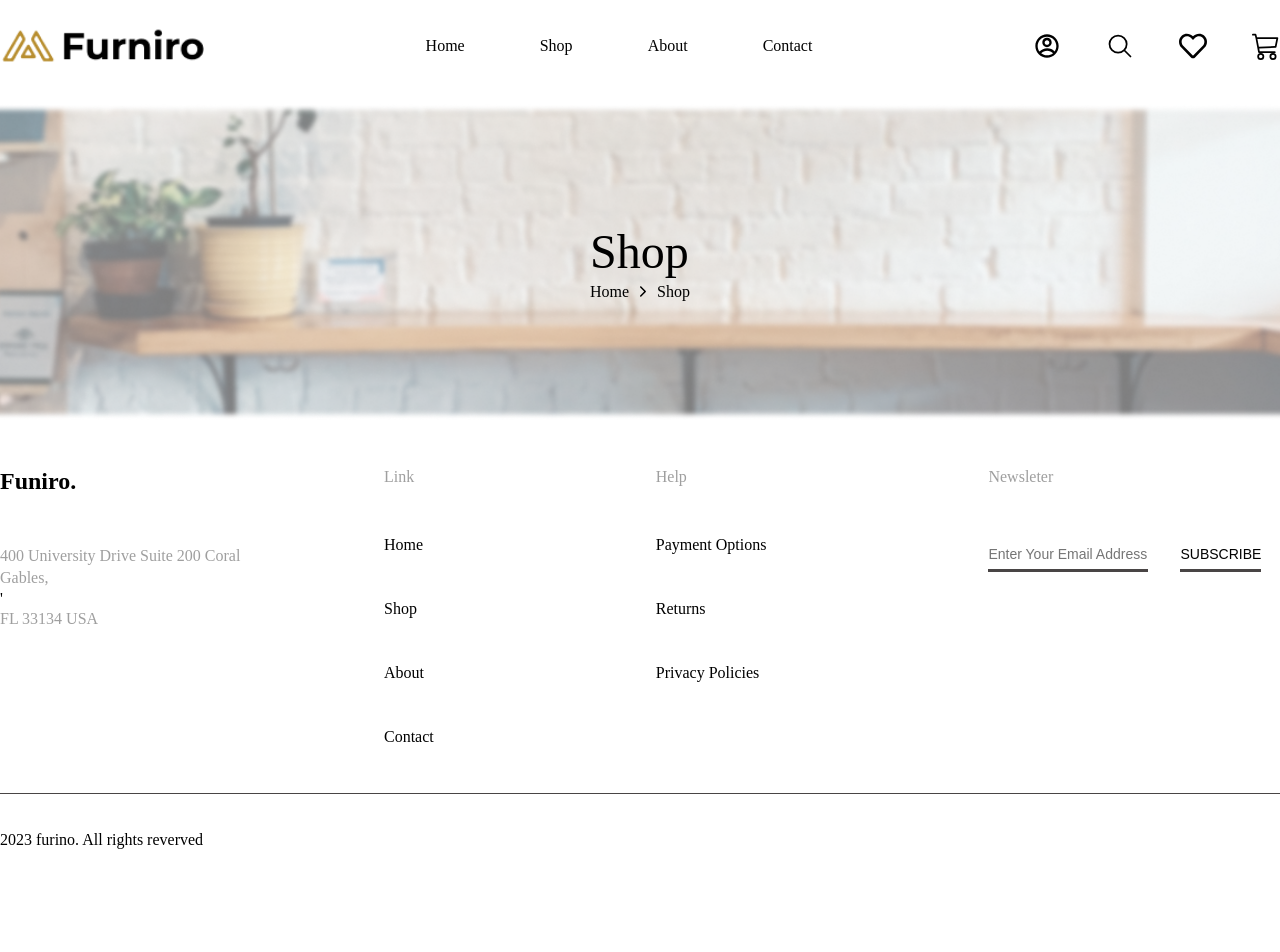
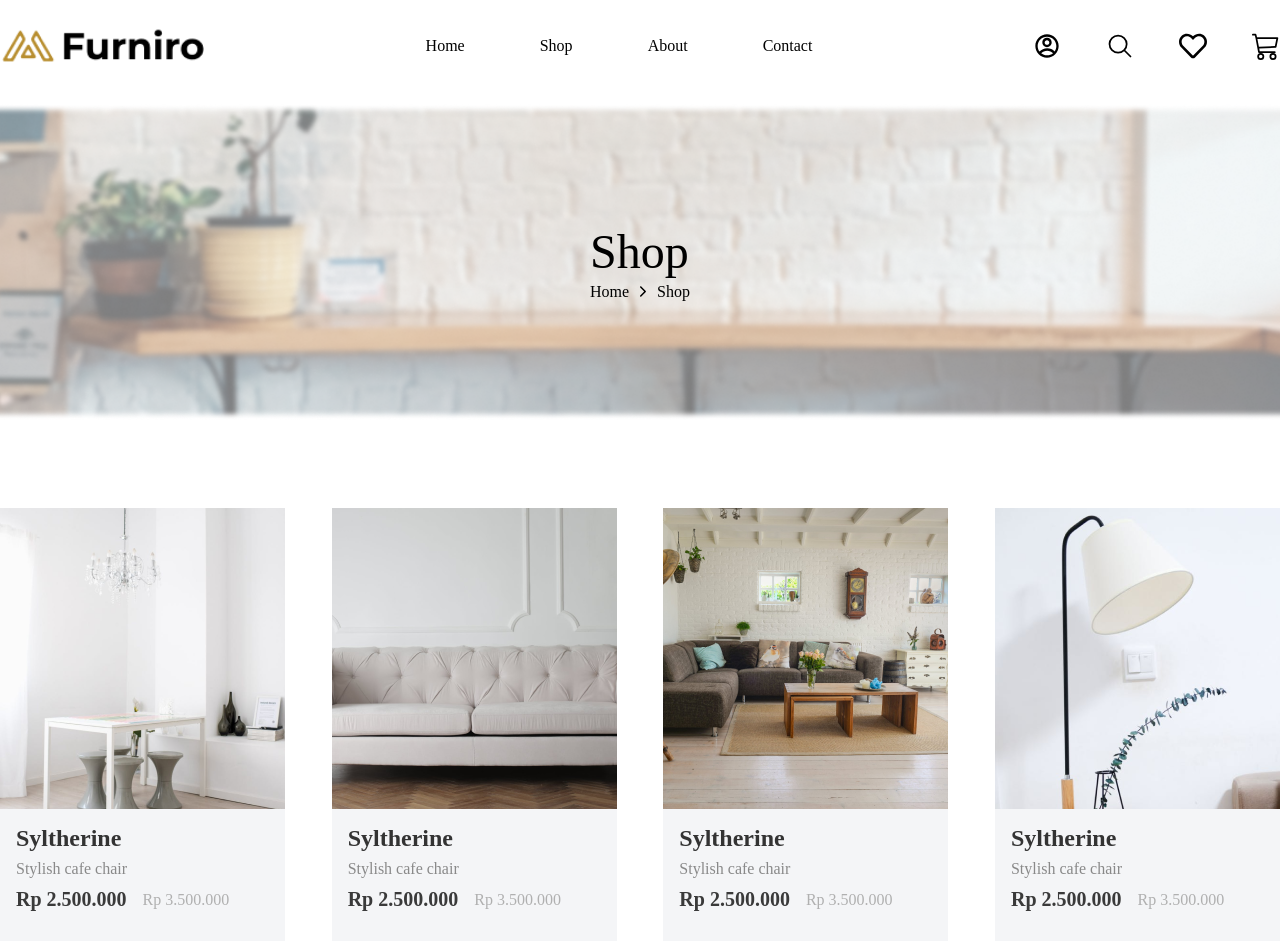
Before and after one commit to yeasin5060/Furniro-eCommerce-frontend, a React (Vite) app: page /shop in a window 1280 px wide. Shown: the top 952 px of the page. Before the commit the page ends 887 px from the top, so only its background shows below. Built offline with nearby package versions, Linux system fonts and the light colour scheme.

Commit message:
shop shopproduct design done

```diff
--- a/src/Pages/Shop/Shop.jsx
+++ b/src/Pages/Shop/Shop.jsx
@@ -1,10 +1,12 @@
 import React from 'react'
 import Shopbaner from './Shopbaner/Shopbaner'
+import Shopproduct from './Shopproduct/Shopproduct'
 
 const Shop = () => {
   return (
     <>
         <Shopbaner/>
+        <Shopproduct/>
     </>
   )
 }
--- /dev/null
+++ b/src/Pages/Shop/Shopproduct/Shopproduct.css
@@ -0,0 +1,75 @@
+#shopproduct{
+    padding: 56px 0 81px 0;
+    background: white;
+    width: 100%;
+}
+
+.shopproduct-contant-wrapper{
+    width: 100%;
+}
+
+.shopproduct-images-container-flex{
+    display: flex;
+    align-items: center;
+    justify-content: space-between;
+    flex-wrap: wrap;
+    gap: 32px;
+    margin-top: 32px;
+}
+
+.shopproduct-img-container{
+    width: 285px;
+    background: #F4F5F7;
+}
+
+.shopproduct-img-box{
+    width: 100%;
+    height: 301px;
+    overflow: hidden;
+}
+
+.shopproduct-img-box img{
+    width: 100%;
+    height: 100%;
+    object-fit: cover;
+}
+
+.shopproduct-image-contant-box{
+    padding: 16px 20px 30px 16px;
+    text-align: left;
+}
+
+.shopproduct-name{
+    font-size: 24px;
+    font-weight: 600;
+    color: #333333;
+    text-transform: capitalize;
+    margin-bottom: 8px;
+}
+
+.shopproduct-pera{
+    font-size: 16px;
+    font-weight: 500;
+    color: #898989;
+    margin-bottom: 10px;
+}
+
+.shopproduct-price-box-flex{
+    display: flex;
+    align-items: center;
+    justify-content: left;
+    flex-wrap: wrap;
+    column-gap: 16px;
+}
+
+.shopproduct-newprice{
+    font-size: 20px;
+    font-weight: 600;
+    color: #3A3A3A;
+}
+
+.shopproduct-oldprice{
+    font-size: 16px;
+    font-weight: 400;
+    color: #B0B0B0;
+}
--- /dev/null
+++ b/src/Pages/Shop/Shopproduct/Shopproduct.jsx
@@ -0,0 +1,175 @@
+import React from 'react'
+import Heading from '../../../Utils/Heading/Heading';
+import productone from '../../../images/productone.png';
+import producttwo from '../../../images/producttwo.png';
+import productthree from '../../../images/productthree.png';
+import productfour from '../../../images/productfour.png';
+import productfive from '../../../images/productfive.png';
+import productsix from '../../../images/productsix.png';
+import productseven from '../../../images/productseven.png';
+import producteight from '../../../images/productone.png';
+import './Shopproduct.css'
+
+let shopProductArray = [
+    {
+        id : 1 ,
+        name : "Syltherine",
+        pera : "Stylish cafe chair",
+        img : productone,
+        newprice : "Rp 2.500.000",
+        oldprice : "Rp 3.500.000"
+    },
+    {
+        id : 2,
+        name : "Syltherine",
+        pera : "Stylish cafe chair",
+        img : producttwo,
+        newprice : "Rp 2.500.000",
+        oldprice : "Rp 3.500.000"
+    },
+    {
+        id : 3 ,
+        name : "Syltherine",
+        pera : "Stylish cafe chair",
+        img : productthree,
+        newprice : "Rp 2.500.000",
+        oldprice : "Rp 3.500.000"
+    },
+    {
+        id : 4 ,
+        name : "Syltherine",
+        pera : "Stylish cafe chair",
+        img : productfour,
+        newprice : "Rp 2.500.000",
+        oldprice : "Rp 3.500.000"
+    },
+    {
+        id : 5,
+        name : "Syltherine",
+        pera : "Stylish cafe chair",
+        img : productfive,
+        newprice : "Rp 2.500.000",
+        oldprice : "Rp 3.500.000"
+    },
+    {
+        id : 6 ,
+        name : "Syltherine",
+        pera : "Stylish cafe chair",
+        img : productsix,
+        newprice : "Rp 2.500.000",
+        oldprice : "Rp 3.500.000"
+    },
+    {
+        id : 7 ,
+        name : "Syltherine",
+        pera : "Stylish cafe chair",
+        img : productseven,
+        newprice : "Rp 2.500.000",
+        oldprice : "Rp 3.500.000"
+    },
+    {
+        id : 8 ,
+        name : "Syltherine",
+        pera : "Stylish cafe chair",
+        img : producteight,
+        newprice : "Rp 2.500.000",
+        oldprice : "Rp 3.500.000"
+    },
+    {
+        id : 9 ,
+        name : "Syltherine",
+        pera : "Stylish cafe chair",
+        img : productone,
+        newprice : "Rp 2.500.000",
+        oldprice : "Rp 3.500.000"
+    },
+    {
+        id : 10,
+        name : "Syltherine",
+        pera : "Stylish cafe chair",
+        img : producttwo,
+        newprice : "Rp 2.500.000",
+        oldprice : "Rp 3.500.000"
+    },
+    {
+        id : 11 ,
+        name : "Syltherine",
+        pera : "Stylish cafe chair",
+        img : productthree,
+        newprice : "Rp 2.500.000",
+        oldprice : "Rp 3.500.000"
+    },
+    {
+        id : 12 ,
+        name : "Syltherine",
+        pera : "Stylish cafe chair",
+        img : productfour,
+        newprice : "Rp 2.500.000",
+        oldprice : "Rp 3.500.000"
+    },
+    {
+        id : 13,
+        name : "Syltherine",
+        pera : "Stylish cafe chair",
+        img : productfive,
+        newprice : "Rp 2.500.000",
+        oldprice : "Rp 3.500.000"
+    },
+    {
+        id : 14,
+        name : "Syltherine",
+        pera : "Stylish cafe chair",
+        img : productsix,
+        newprice : "Rp 2.500.000",
+        oldprice : "Rp 3.500.000"
+    },
+    {
+        id : 15 ,
+        name : "Syltherine",
+        pera : "Stylish cafe chair",
+        img : productseven,
+        newprice : "Rp 2.500.000",
+        oldprice : "Rp 3.500.000"
+    },
+    {
+        id : 16 ,
+        name : "Syltherine",
+        pera : "Stylish cafe chair",
+        img : producteight,
+        newprice : "Rp 2.500.000",
+        oldprice : "Rp 3.500.000"
+    },
+]
+
+const Shopproduct = () => {
+  return (
+    <section id='shopproduct'>
+        <div className='container'>
+            <div className='shopproduct-contant-wrapper'>
+                <div className='shopproduct-images-container-flex'>
+                    {
+                        shopProductArray&&
+                        shopProductArray.map((items)=> (
+                            <div key={items.id} className='shopproduct-img-container'>
+                                <div className='shopproduct-img-box'>
+                                    <img src={items.img} alt='not found' />
+                                </div>
+                                <div className='shopproduct-image-contant-box'>
+                                    <Heading level='h4' text={items.name} className='shopproduct-name'/>
+                                    <Heading level='h5' text={items.pera} className='shopproduct-pera'/>
+                                    <div className='shopproduct-price-box-flex'>
+                                        <Heading level='h5' text={items.newprice} className='shopproduct-newprice'/>
+                                        <Heading level='h5' text={items.oldprice} className='shopproduct-oldprice'/>
+                                    </div>
+                                </div>
+                            </div>
+                        ))
+                    }
+                </div>
+            </div>
+        </div>
+    </section>
+  )
+}
+
+export default Shopproduct
```
